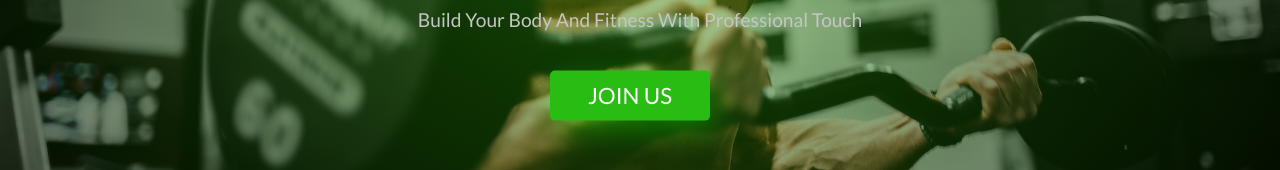
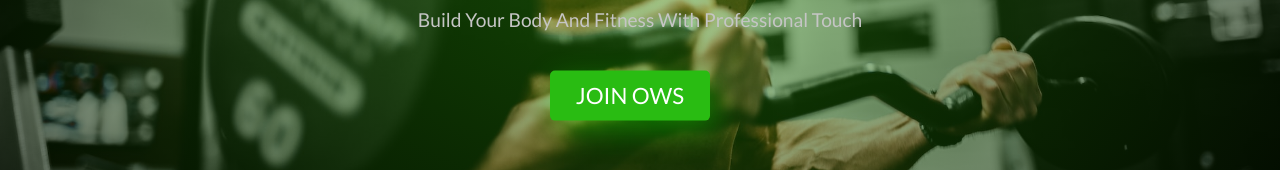
Before and after one commit to Ruben-legend/web-gym, a React (Vite) app: page / in a window 1280 px wide. Shown: the part 486-656 px from the top of the page. Built offline with nearby package versions, Linux system fonts and the light colour scheme.

Commit message:
test d 1

```diff
--- a/package.json
+++ b/package.json
@@ -1,7 +1,6 @@
 {
   "name": "web-gym",
   "private": true,
-  "homepage": "https://ruben-epic.github.io/web-gym",
   "version": "0.0.0",
   "type": "module",
   "scripts": {
--- a/src/Components/Header.jsx
+++ b/src/Components/Header.jsx
@@ -8,7 +8,7 @@ export const Header = () => {
         <h1><span>FITNESS</span> WITH US</h1>
         <p className="details">Build Your Body And Fitness With Professional Touch</p>
         <div className="pr-btns">
-          <a href="#" className='pr-btn'>JOIN US</a>
+          <a href="#" className='pr-btn'>JOIN OWS</a>
         </div>
       </div>
     </div>
```
